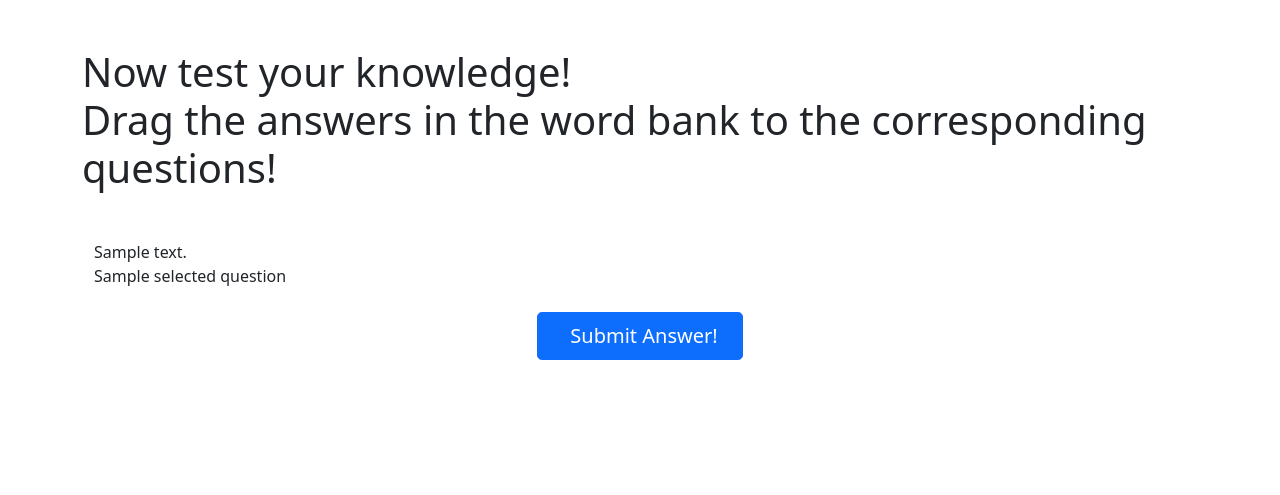
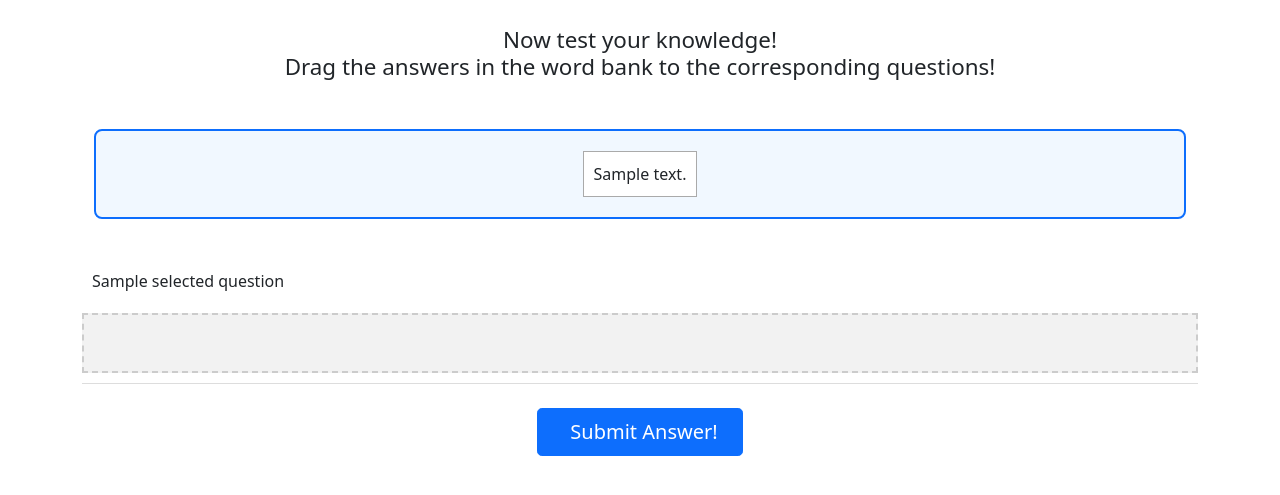
Before and after one commit to trishataparia/spring25-ui-final, a Flask app: template templates/drag_drop_question.html in a window 1280 px wide. Shown: the part 80-575 px from the top of the page. Run offline with Flask 3, Linux system fonts and the light colour scheme; the template is opened without the code that fills it: most values are stand-ins (such as "Sample title", 1, 10 or a date in 2020); some libraries are stand-ins or nearby versions.

Commit message:
Update final.css

```diff
--- a/static/final.css
+++ b/static/final.css
@@ -3,3 +3,99 @@
     color: #0d6efd !important; /* Bootstrap primary color */
     border-bottom: 2px solid #0d6efd;
   }
+
+.bold{
+    font-weight: bold;
+}
+
+.h4-format{
+  font-size: 1.40rem;
+  text-align: center;
+}
+
+.quiz-grid {
+  display: flex;
+  flex-direction: column;
+  gap: 20px;
+}
+
+.quiz-item {
+  display: flex;
+  flex-direction: column;
+}
+
+.quiz-row {
+  display: flex;
+  flex-wrap: wrap;
+  justify-content: space-between;
+  align-items: center;
+  border-bottom: 1px solid #ddd;
+  padding: 10px 0;
+  gap: 10px;
+}
+
+.answer-tile {
+  background-color: #fff;
+  padding: 10px;
+  border: 1px solid #aaa;
+}
+
+.question-cell {
+  width: 100%;
+  font-size: 1rem;
+  padding: 10px;
+  white-space: normal;
+  overflow-wrap: break-word;
+  text-align: left;
+}
+
+.answer-zone {
+  width: 100%;
+  min-height: 60px;
+  border: 2px dashed #ccc;
+  padding: 10px;
+  background-color: #f2f2f2;
+  display: flex;
+  justify-content: center;
+  align-items: center;
+}
+
+.answer-zone.ui-droppable-hover {
+  background-color: yellow;
+}
+
+.word-bank-box {
+  display: flex;
+  border: 2px solid #0d6efd;
+  border-radius: 8px;
+  padding: 20px;
+  margin-bottom: 30px;
+  background-color: #f1f8ff;
+  justify-content: center;
+  align-items: center;
+}
+
+.word-bank {
+  display: flex;
+  flex-wrap: wrap;
+  justify-content: center;
+  gap: 10px;
+}
+
+.answer-tile.correct {
+  border: 3px solid #28a745;
+}
+
+.answer-tile.incorrect {
+  border: 3px solid #dc3545;
+}
+
+.incorrect-feedback{
+  font-weight: bold;
+  color: #dc3545;
+}
+
+.correct-feedback{
+  font-weight: bold;
+  color: #28a745;
+}
```
